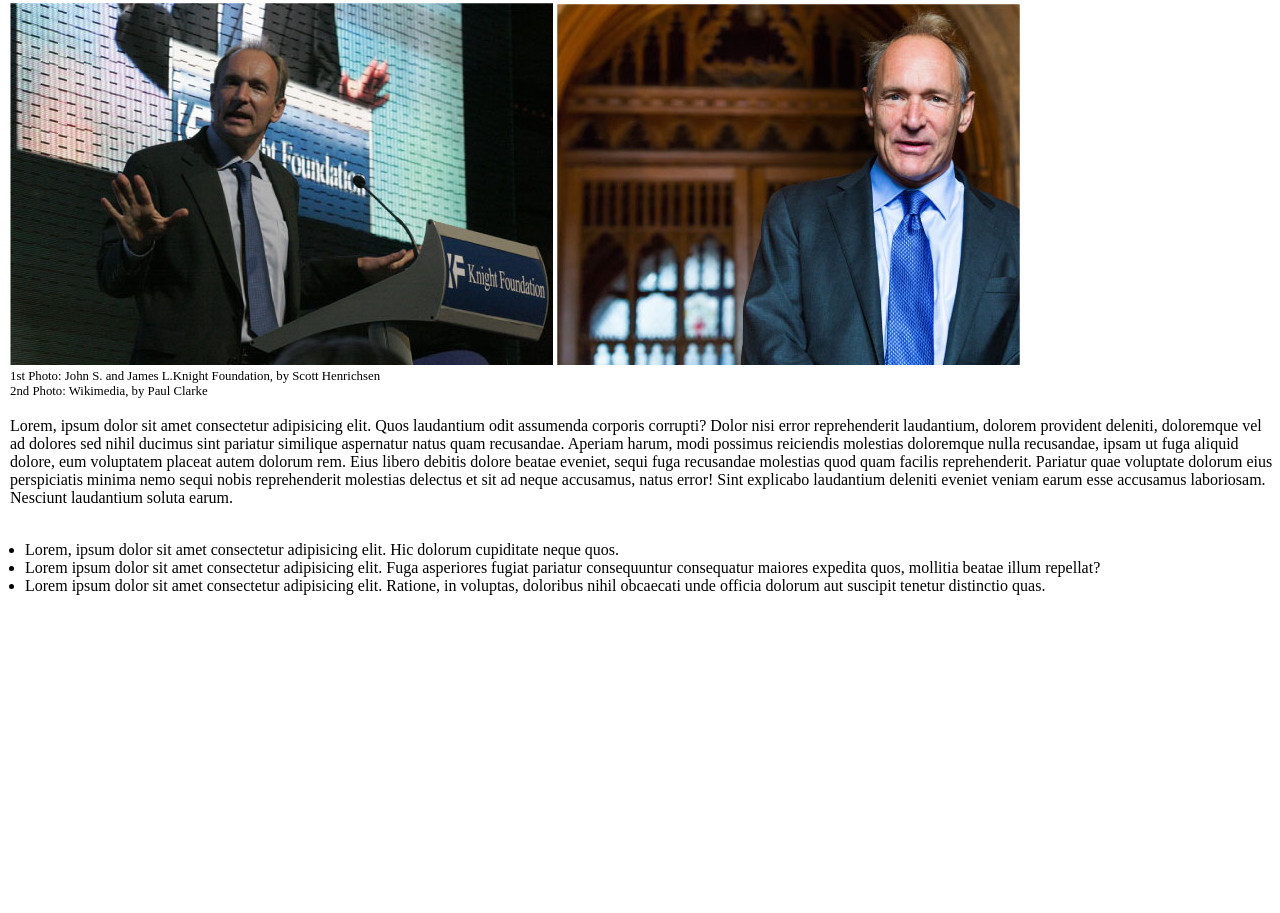
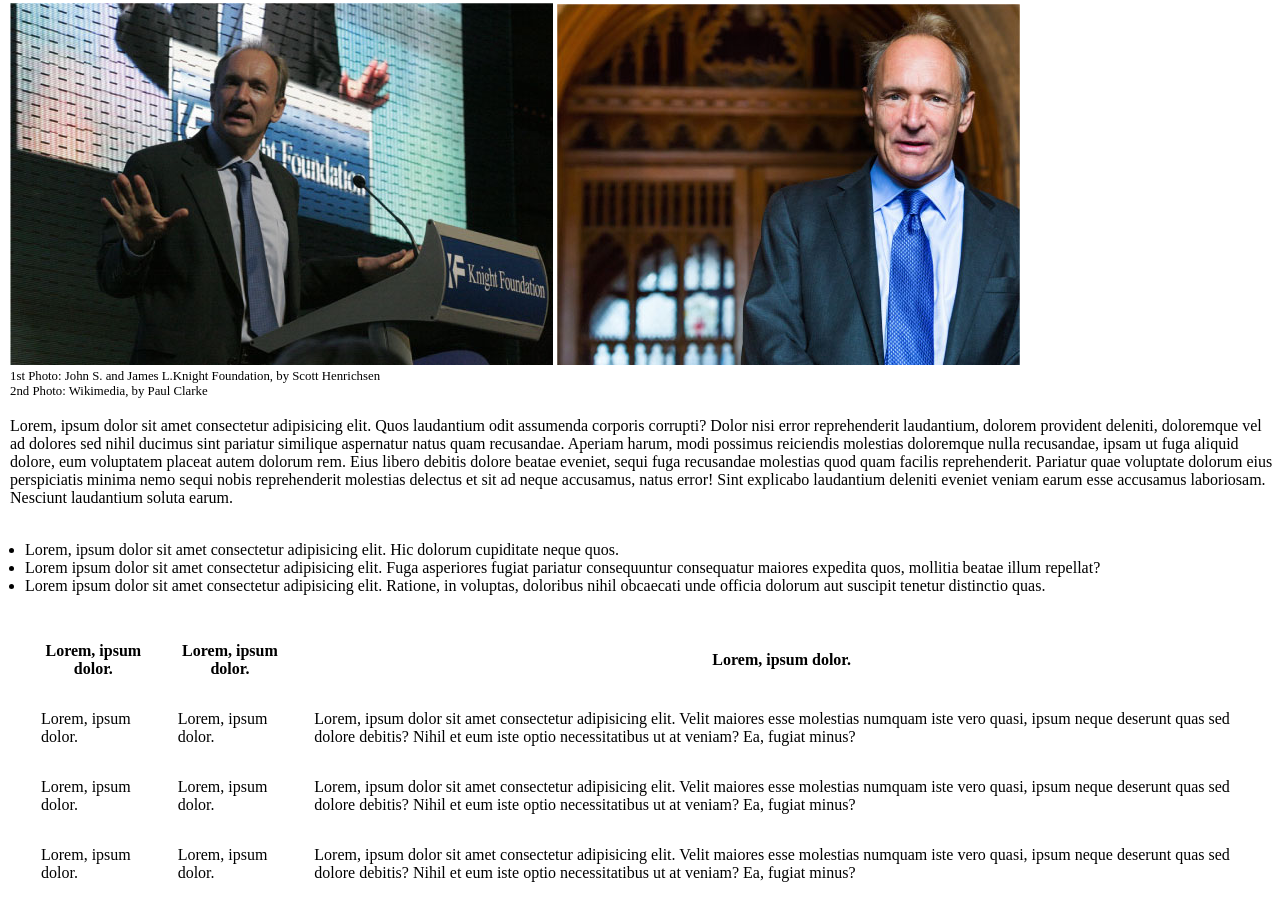
Before and after one commit to imnxtamess/html-css-booleaner, a plain HTML site: page index.html in a window 1280 px wide. Shown: the part 323-1236 px from the top of the page. Before the commit the page ends 934 px from the top, so only its background shows below. Drawn offline with Linux system fonts and the light colour scheme.

Commit message:
add table section

```diff
--- a/css/style.css
+++ b/css/style.css
@@ -42,3 +42,7 @@ h1 {
 ul {
   padding-left: 15px;
 }
+
+table {
+  border-spacing: 30px;
+}
--- a/index.html
+++ b/index.html
@@ -73,6 +73,49 @@
         </ul>
       </section>
       <!-- paragraph and unordered list end -->
+      <section class="table">
+        <table>
+          <thead>
+            <tr>
+              <th>Lorem, ipsum dolor.</th>
+              <th>Lorem, ipsum dolor.</th>
+              <th>Lorem, ipsum dolor.</th>
+            </tr>
+          </thead>
+          <tbody>
+            <tr>
+              <td>Lorem, ipsum dolor.</td>
+              <td>Lorem, ipsum dolor.</td>
+              <td>
+                Lorem, ipsum dolor sit amet consectetur adipisicing elit. Velit
+                maiores esse molestias numquam iste vero quasi, ipsum neque
+                deserunt quas sed dolore debitis? Nihil et eum iste optio
+                necessitatibus ut at veniam? Ea, fugiat minus?
+              </td>
+            </tr>
+            <tr>
+              <td>Lorem, ipsum dolor.</td>
+              <td>Lorem, ipsum dolor.</td>
+              <td>
+                Lorem, ipsum dolor sit amet consectetur adipisicing elit. Velit
+                maiores esse molestias numquam iste vero quasi, ipsum neque
+                deserunt quas sed dolore debitis? Nihil et eum iste optio
+                necessitatibus ut at veniam? Ea, fugiat minus?
+              </td>
+            </tr>
+            <tr>
+              <td>Lorem, ipsum dolor.</td>
+              <td>Lorem, ipsum dolor.</td>
+              <td>
+                Lorem, ipsum dolor sit amet consectetur adipisicing elit. Velit
+                maiores esse molestias numquam iste vero quasi, ipsum neque
+                deserunt quas sed dolore debitis? Nihil et eum iste optio
+                necessitatibus ut at veniam? Ea, fugiat minus?
+              </td>
+            </tr>
+          </tbody>
+        </table>
+      </section>
     </main>
     <footer id="site_footer"></footer>
   </body>
```
